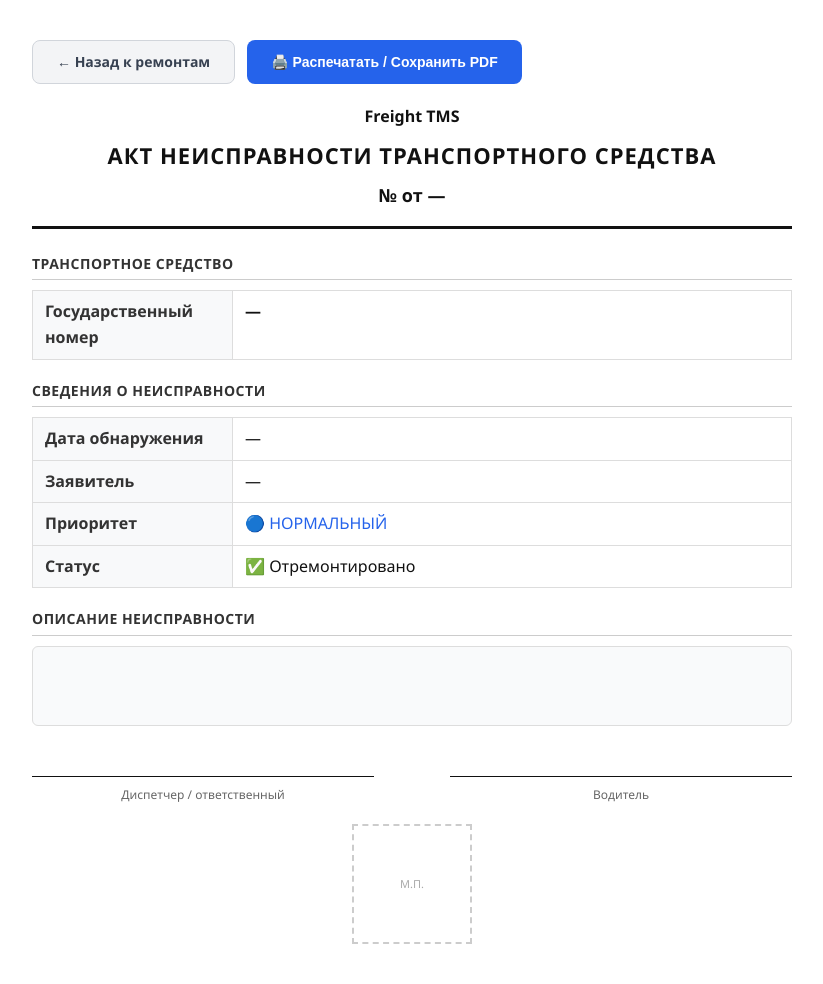
After one commit to osmagulov/freight-tms, a FastAPI app: template src/web/templates/repair_act.html in a window 1280 px wide. The commit adds this page. Shown: the whole page, without its empty margins (228-1051 px from the left). Run offline with FastAPI, Linux system fonts and the light colour scheme; the template is opened without the code that fills it, so the values that code supplies are empty; parts of the project's set-up code (start-up, migrations or seed data) failed here and were passed over.

Commit message:
feat: repair act download (printable), improved repair status flow

```diff
--- a/src/web/panel.py
+++ b/src/web/panel.py
@@ -822,6 +822,29 @@ async def repair_start(
     return RedirectResponse(url="/panel/repairs", status_code=302)
 
 
+@router.get("/repairs/{repair_id}/act", response_class=HTMLResponse)
+async def repair_act(
+    request: Request,
+    repair_id: int,
+    current_user: dict = Depends(get_current_user_from_cookie),
+):
+    """Generate a printable breakdown act for a repair."""
+    async with async_session() as session:
+        result = await session.execute(
+            select(VehicleRepair)
+            .where(VehicleRepair.id == repair_id)
+            .options(selectinload(VehicleRepair.vehicle))
+        )
+        repair = result.scalars().first()
+        if not repair:
+            raise HTTPException(status_code=404, detail="Repair not found")
+
+    return templates.TemplateResponse(
+        "repair_act.html",
+        {"request": request, "repair": repair, "user": current_user},
+    )
+
+
 @router.post("/repairs/{repair_id}/resolve")
 async def repair_resolve(
     repair_id: int,
--- /dev/null
+++ b/src/web/templates/repair_act.html
@@ -0,0 +1,147 @@
+<!DOCTYPE html>
+<html lang="ru">
+<head>
+    <meta charset="UTF-8">
+    <title>Акт неисправности #{{ repair.id }}</title>
+    <style>
+        @media print {
+            .no-print { display: none !important; }
+            body { margin: 0; font-size: 13px; }
+        }
+        * { box-sizing: border-box; }
+        body { font-family: 'Segoe UI', Arial, sans-serif; max-width: 800px; margin: 20px auto; padding: 20px; color: #111; line-height: 1.6; }
+        .header { text-align: center; border-bottom: 3px solid #111; padding-bottom: 16px; margin-bottom: 24px; }
+        .header h1 { font-size: 22px; margin: 0 0 4px; text-transform: uppercase; letter-spacing: 1px; }
+        .header .sub { font-size: 14px; color: #555; }
+        .header .company { font-size: 16px; font-weight: 700; margin-bottom: 8px; }
+        .act-number { font-size: 18px; font-weight: 700; margin-top: 8px; }
+        .section { margin-bottom: 20px; }
+        .section-title { font-size: 14px; font-weight: 700; text-transform: uppercase; letter-spacing: 0.5px; color: #333; border-bottom: 1px solid #ccc; padding-bottom: 4px; margin-bottom: 10px; }
+        .info-table { width: 100%; border-collapse: collapse; }
+        .info-table td { padding: 8px 12px; border: 1px solid #ddd; vertical-align: top; }
+        .info-table td:first-child { width: 200px; font-weight: 600; background: #f8f9fa; color: #333; }
+        .priority-critical { color: #dc2626; font-weight: 700; }
+        .priority-high { color: #d97706; font-weight: 700; }
+        .priority-normal { color: #2563eb; }
+        .priority-low { color: #6b7280; }
+        .description-box { background: #f9fafb; border: 1px solid #ddd; border-radius: 6px; padding: 16px; font-size: 15px; min-height: 80px; white-space: pre-wrap; }
+        .signatures { display: flex; justify-content: space-between; margin-top: 50px; }
+        .sig-block { width: 45%; border-top: 1px solid #111; padding-top: 8px; text-align: center; }
+        .sig-label { font-size: 12px; color: #666; }
+        .actions { display: flex; gap: 12px; margin-bottom: 20px; }
+        .btn-print { display: inline-flex; align-items: center; gap: 6px; padding: 10px 24px; background: #2563eb; color: white; border: none; border-radius: 8px; font-size: 14px; font-weight: 600; cursor: pointer; }
+        .btn-print:hover { background: #1d4ed8; }
+        .btn-back { display: inline-flex; align-items: center; gap: 6px; padding: 10px 24px; background: #f3f4f6; color: #374151; border: 1px solid #d1d5db; border-radius: 8px; font-size: 14px; font-weight: 600; cursor: pointer; text-decoration: none; }
+        .btn-back:hover { background: #e5e7eb; }
+        .stamp-area { border: 2px dashed #ccc; width: 120px; height: 120px; margin: 0 auto; display: flex; align-items: center; justify-content: center; color: #aaa; font-size: 11px; text-transform: uppercase; margin-top: 20px; }
+    </style>
+</head>
+<body>
+
+<div class="actions no-print">
+    <a href="/panel/repairs" class="btn-back">← Назад к ремонтам</a>
+    <button class="btn-print" onclick="window.print()">🖨️ Распечатать / Сохранить PDF</button>
+</div>
+
+<div class="header">
+    <div class="company">Freight TMS</div>
+    <h1>Акт неисправности транспортного средства</h1>
+    <div class="act-number">№ {{ repair.id }} от {{ repair.created_at.strftime('%d.%m.%Y') if repair.created_at else '—' }}</div>
+</div>
+
+<div class="section">
+    <div class="section-title">Транспортное средство</div>
+    <table class="info-table">
+        <tr>
+            <td>Государственный номер</td>
+            <td><strong>{{ repair.vehicle.license_plate if repair.vehicle else '—' }}</strong></td>
+        </tr>
+        {% if repair.vehicle and repair.vehicle.make %}
+        <tr>
+            <td>Марка / Модель</td>
+            <td>{{ repair.vehicle.make }} {{ repair.vehicle.model or '' }}</td>
+        </tr>
+        {% endif %}
+        {% if repair.vehicle and repair.vehicle.year %}
+        <tr>
+            <td>Год выпуска</td>
+            <td>{{ repair.vehicle.year }}</td>
+        </tr>
+        {% endif %}
+        {% if repair.vehicle and repair.vehicle.vin %}
+        <tr>
+            <td>VIN</td>
+            <td>{{ repair.vehicle.vin }}</td>
+        </tr>
+        {% endif %}
+    </table>
+</div>
+
+<div class="section">
+    <div class="section-title">Сведения о неисправности</div>
+    <table class="info-table">
+        <tr>
+            <td>Дата обнаружения</td>
+            <td>{{ repair.created_at.strftime('%d.%m.%Y %H:%M') if repair.created_at else '—' }}</td>
+        </tr>
+        <tr>
+            <td>Заявитель</td>
+            <td>{{ repair.reported_by or '—' }}</td>
+        </tr>
+        <tr>
+            <td>Приоритет</td>
+            <td>
+                {% if repair.priority == 'CRITICAL' %}<span class="priority-critical">🔴 КРИТИЧЕСКИЙ</span>
+                {% elif repair.priority == 'HIGH' %}<span class="priority-high">🟡 ВЫСОКИЙ</span>
+                {% elif repair.priority == 'LOW' %}<span class="priority-low">⚪ НИЗКИЙ</span>
+                {% else %}<span class="priority-normal">🔵 НОРМАЛЬНЫЙ</span>{% endif %}
+            </td>
+        </tr>
+        <tr>
+            <td>Статус</td>
+            <td>
+                {% if repair.status == 'OPEN' %}⏳ Ожидает ремонта
+                {% elif repair.status == 'IN_PROGRESS' %}🔧 Передано в работу
+                {% else %}✅ Отремонтировано{% endif %}
+            </td>
+        </tr>
+    </table>
+</div>
+
+<div class="section">
+    <div class="section-title">Описание неисправности</div>
+    <div class="description-box">{{ repair.description }}</div>
+</div>
+
+{% if repair.resolution_notes %}
+<div class="section">
+    <div class="section-title">Выполненные работы</div>
+    <div class="description-box">{{ repair.resolution_notes }}</div>
+    <table class="info-table" style="margin-top:10px;">
+        <tr>
+            <td>Дата ремонта</td>
+            <td>{{ repair.resolved_at.strftime('%d.%m.%Y %H:%M') if repair.resolved_at else '—' }}</td>
+        </tr>
+        <tr>
+            <td>Исполнитель</td>
+            <td>{{ repair.resolved_by or '—' }}</td>
+        </tr>
+    </table>
+</div>
+{% endif %}
+
+<div class="signatures">
+    <div class="sig-block">
+        <div class="sig-label">Диспетчер / ответственный</div>
+    </div>
+    <div class="sig-block">
+        <div class="sig-label">Водитель</div>
+    </div>
+</div>
+
+<div class="stamp-area">
+    М.П.
+</div>
+
+</body>
+</html>
```
Also changed, not shown: src/web/templates/repairs.html (+9 -2 lines).
